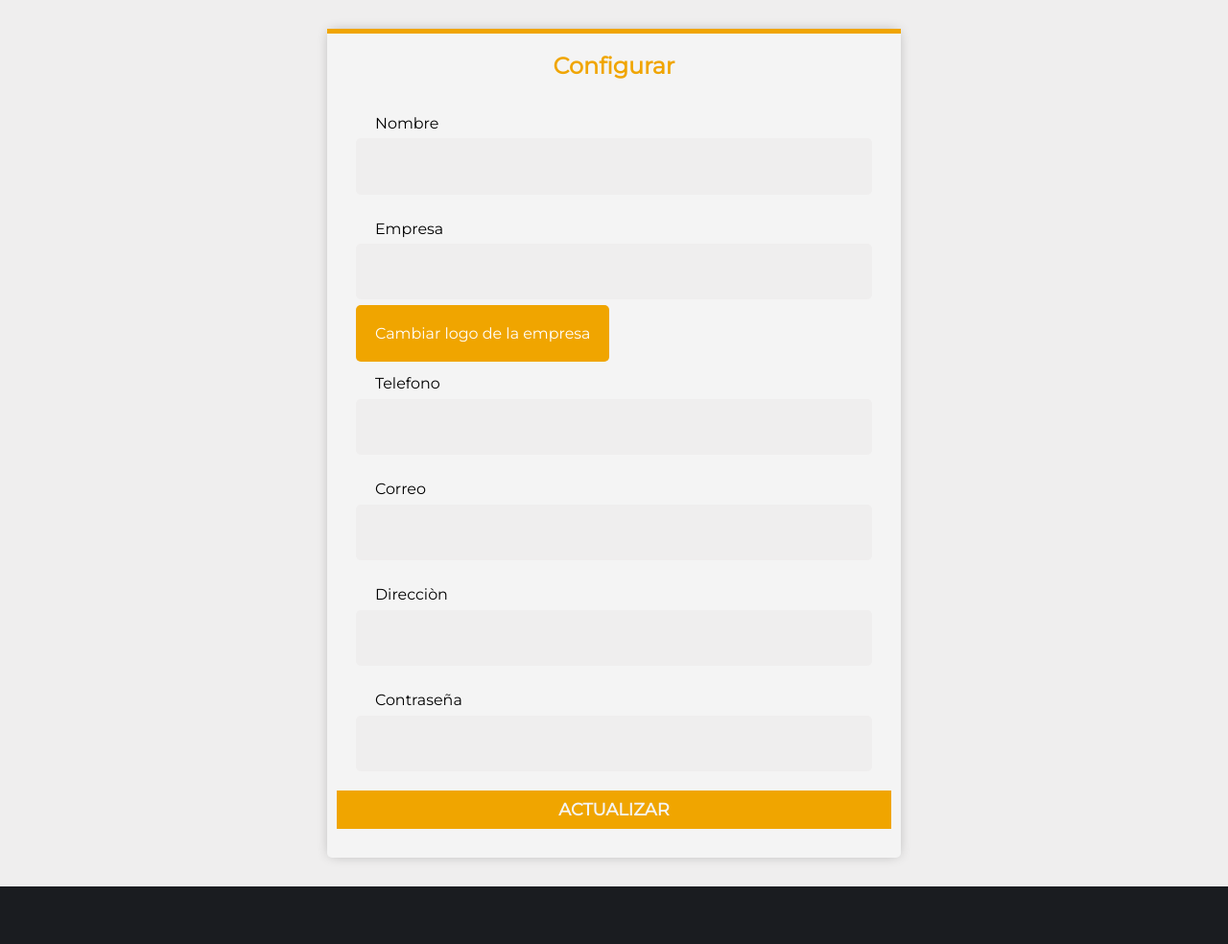
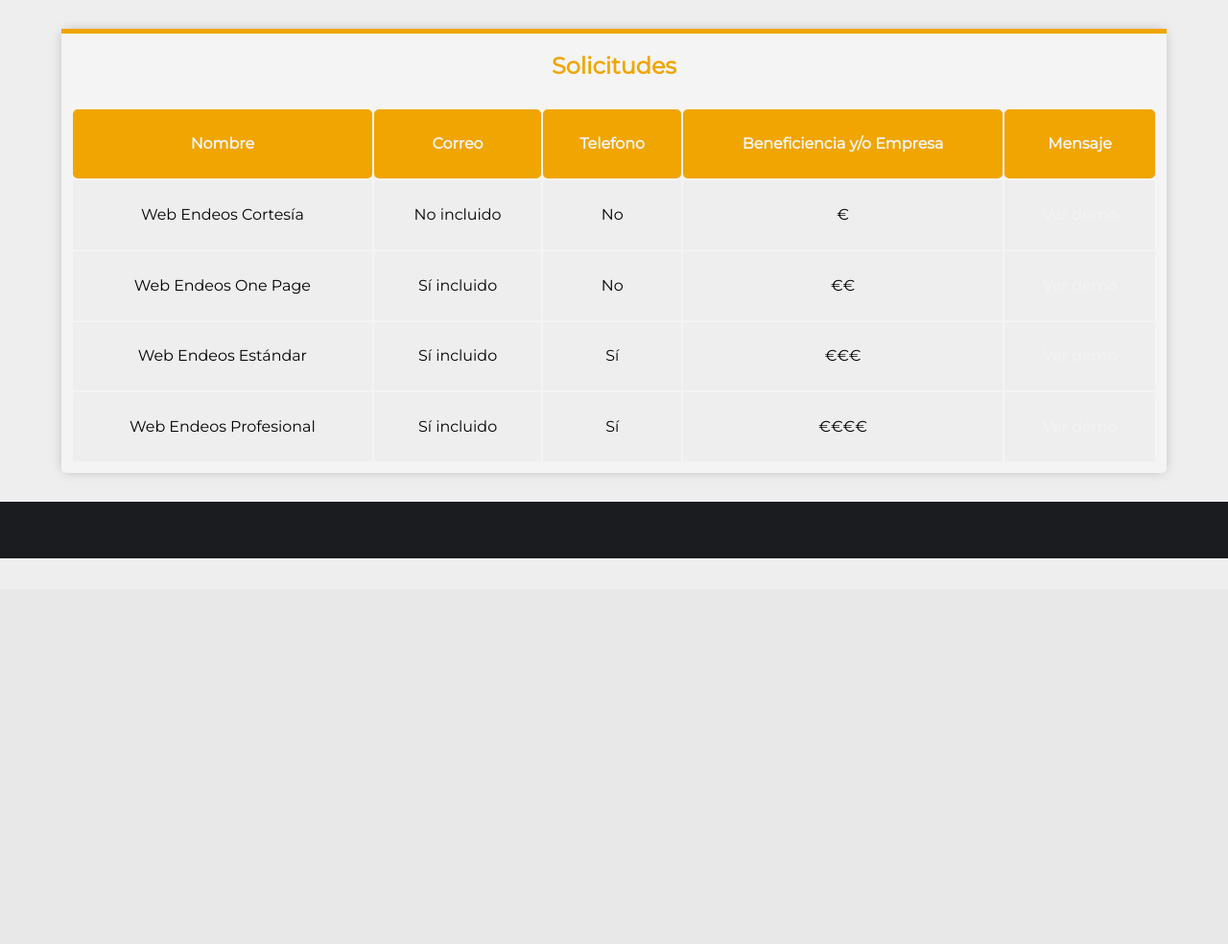
Before and after one commit to Cruba/foodBit, a PHP site: page /solicitudes.html in a window 1280 px wide. Shown: the part 186-1170 px from the top of the page at 96% size. After the commit the page ends 768 px from the top, so only its background shows below. Run offline with PHP 8.4, Linux system fonts and the light colour scheme; some libraries are stand-ins or nearby versions.

Commit message:
diseño finalizado

```diff
--- /dev/null
+++ b/css/stacktable.css
@@ -0,0 +1,17 @@
+.stacktable { width: 100%; }
+.st-head-row { padding-top: 1em; }
+.st-head-row.st-head-row-main { font-size: 1.5em; padding-top: 0; }
+.st-key { width: 49%; text-align: right; padding-right: 1%; }
+.st-val { width: 49%; padding-left: 1%; }
+
+
+
+/* RESPONSIVE EXAMPLE */
+
+.stacktable.large-only { display: table; }
+.stacktable.small-only { display: none; }
+
+@media (max-width: 800px) {
+  .stacktable.large-only { display: none; }
+  .stacktable.small-only { display: table; }
+}
--- a/css/style.css
+++ b/css/style.css
@@ -54,6 +54,22 @@ h2{
 h4{
     color: var(--secundario);
 
+}
+
+th{
+    background-color: var(--secundario);
+    padding: 2rem;
+    color: var(--blanco);
+    border-radius: .5rem;
+
+}
+
+td{
+    text-align: center;
+    padding: 2rem;
+    margin: 1rem;
+    border: 1rem;
+    background-color: var(--gris);
 }
 
   /* A Y U D A S */
--- a/solicitudes.html
+++ b/solicitudes.html
@@ -10,6 +10,8 @@
     <link rel="stylesheet" href="css/style.css">
 
     <link rel="stylesheet" href="css/normalize.css">
+    <link href="css/stacktable.css" rel="stylesheet">
+
 
 </head>
 <body class="fondogris">
@@ -33,42 +35,51 @@
     <main>
         <div class="spacer-30"></div>
         <main class=" ">
-            <div class="contenedor2">
-            <form class="formulario fondoblanco" action="">
+            <div class="contenedor">
+            <div class="formulario fondoblanco" action="">
                 <div class="barrita"></div>
-                <h2>Configurar</h2>
-                <div class="margin-2">
-                    <label class="campo__label2" for="nombre">Nombre</label>
-                    <input class="campo__field2" type="text" id="nombre">
+                    <h2>Solicitudes</h2>
+                    <table id="websendeos">
+
+                        <tr>
+                             <th>Nombre</th>
+                             <th>Correo</th>
+                             <th>Telefono</th>
+                             <th>Beneficiencia y/o Empresa</th>
+                             <th>Mensaje</th>
+                        </tr>
+                        <tr>
+                             <td>Web Endeos Cortesía</td>
+                             <td>No incluido</td>
+                             <td>No</td>
+                             <td>€</td>
+                             <td><a href="#" target="_blank">Ver demo</a></td>
+                        </tr>
+                        <tr>
+                             <td>Web Endeos One Page</td>
+                             <td>Sí incluido</td>
+                             <td>No</td>
+                             <td>€€</td>
+                             <td><a href="#" target="_blank">Ver demo</a></td>
+                        </tr>
+                        <tr>
+                             <td>Web Endeos Estándar</td>
+                             <td>Sí incluido</td>
+                             <td>Sí</td>
+                             <td>€€€</td>
+                             <td><a href="#" target="_blank">Ver demo</a></td>
+                        </tr>
+                        <tr>
+                             <td>Web Endeos Profesional</td>
+                             <td>Sí incluido</td>
+                             <td>Sí</td>
+                             <td>€€€€</td>
+                             <td><a href="#" target="_blank">Ver demo</a></td>
+                        </tr>
+                    </table>
+
                 </div>
-                <div class="margin-2">
-                    <label class="campo__label2" for="empresa">Empresa</label>
-                    <input class="campo__field2" type="text" id="empresa">
-                </div>
-                <div class="margin-2">
-                    <label class="campo__field2 fondoprimario" for="img">Cambiar logo de la empresa</label>
-                    <input type="file" id="img" name="img" accept="image/*" class=" desaparecer">
-                </div>
-                <div class="margin-2">
-                    <label class="campo__label2" for="tel">Telefono</label>
-                    <input class="campo__field2" type="tel" id="tel">
-                </div>
-                <div class="margin-2">
-                    <label class="campo__label2" for="email">Correo</label>
-                    <input class="campo__field2" type="email" id="email">
-                </div>
-                <div class="margin-2">
-                    <label class="campo__label2" for="razon">Direcciòn</label>
-                    <input class="campo__field2" type="text" id="razon">
-                </div>
-                <div class="margin-2">
-                    <label class="campo__label2" for="password">Contraseña</label>
-                    <input name="" type="password"  class="campo__field2" id="password" >
-                </div>
-                <div class="">
-                    <input type="submit" value="Actualizar" class="boton2 boton--primario">
-                </div>
-            </form>
+
         </div>
         </main>
             <div class="spacer-30"></div>
@@ -83,4 +94,9 @@
 
     </footer>
 </body>
+<script src="https://ajax.googleapis.com/ajax/libs/jquery/1.11.0/jquery.min.js"></script>
+<script src="js/stacktable.js"></script>
+<script>
+    $('#websendeos').stacktable();
+</script>
 </html>
```
Also changed, not shown: js/stacktable.js (added, +210 -0 lines).
